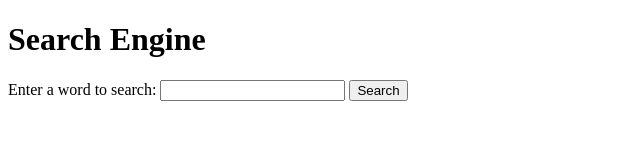
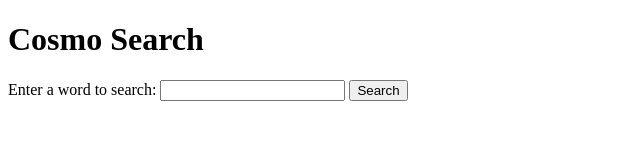
Before and after one commit to safal808/Cosmosearch, a plain HTML site: page index.html in a window 1280 px wide. Shown: the whole page, without its empty margins (0-640 px from the left). Drawn offline with Linux system fonts and the light colour scheme.

Commit message:
Update index.html

```diff
--- a/index.html
+++ b/index.html
@@ -4,11 +4,11 @@
 <head>
     <meta charset="UTF-8">
     <meta name="viewport" content="width=device-width, initial-scale=1.0">
-    <title>Search Engine</title>
+    <title>Cosmo Search </title>
 </head>
 
 <body>
-    <h1>Search Engine</h1>
+    <h1>Cosmo Search</h1>
     <form id="searchForm">
         <label for="searchQuery">Enter a word to search:</label>
         <input type="text" id="searchQuery" name="searchQuery">
```
